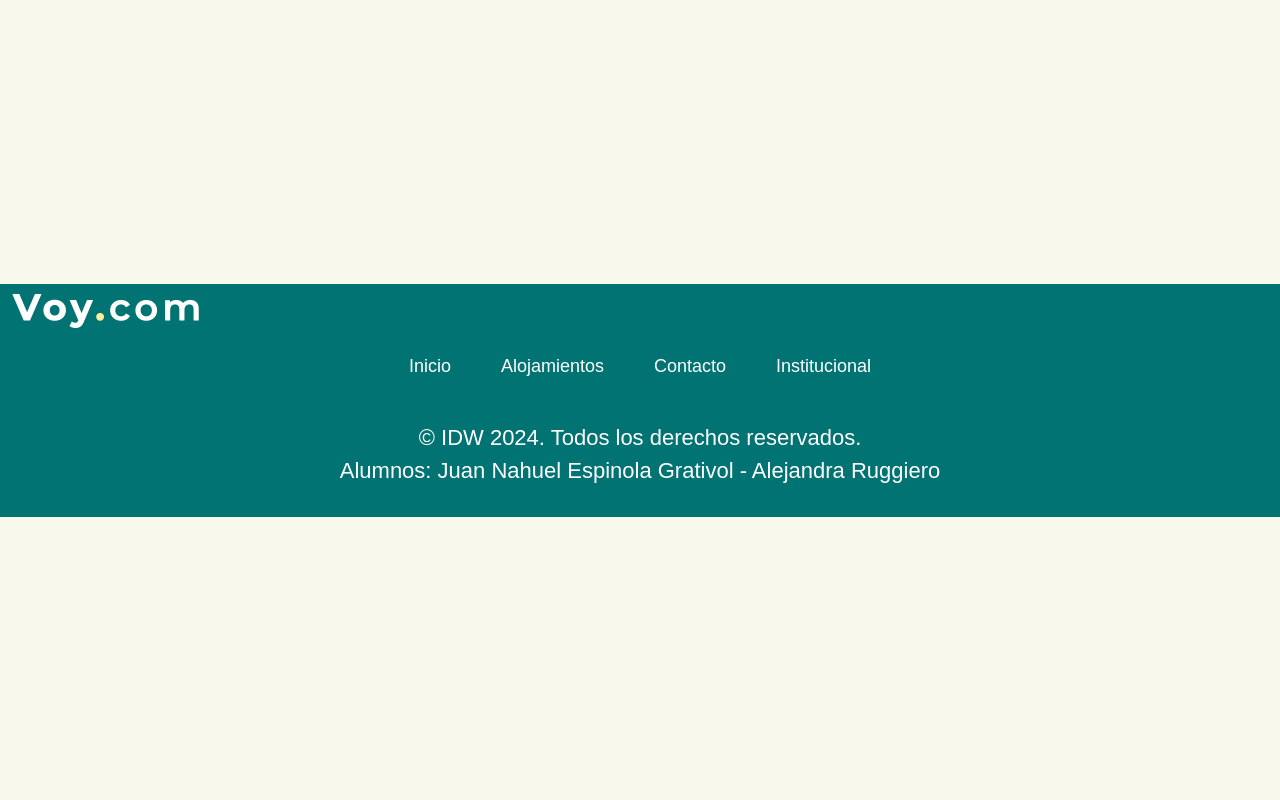
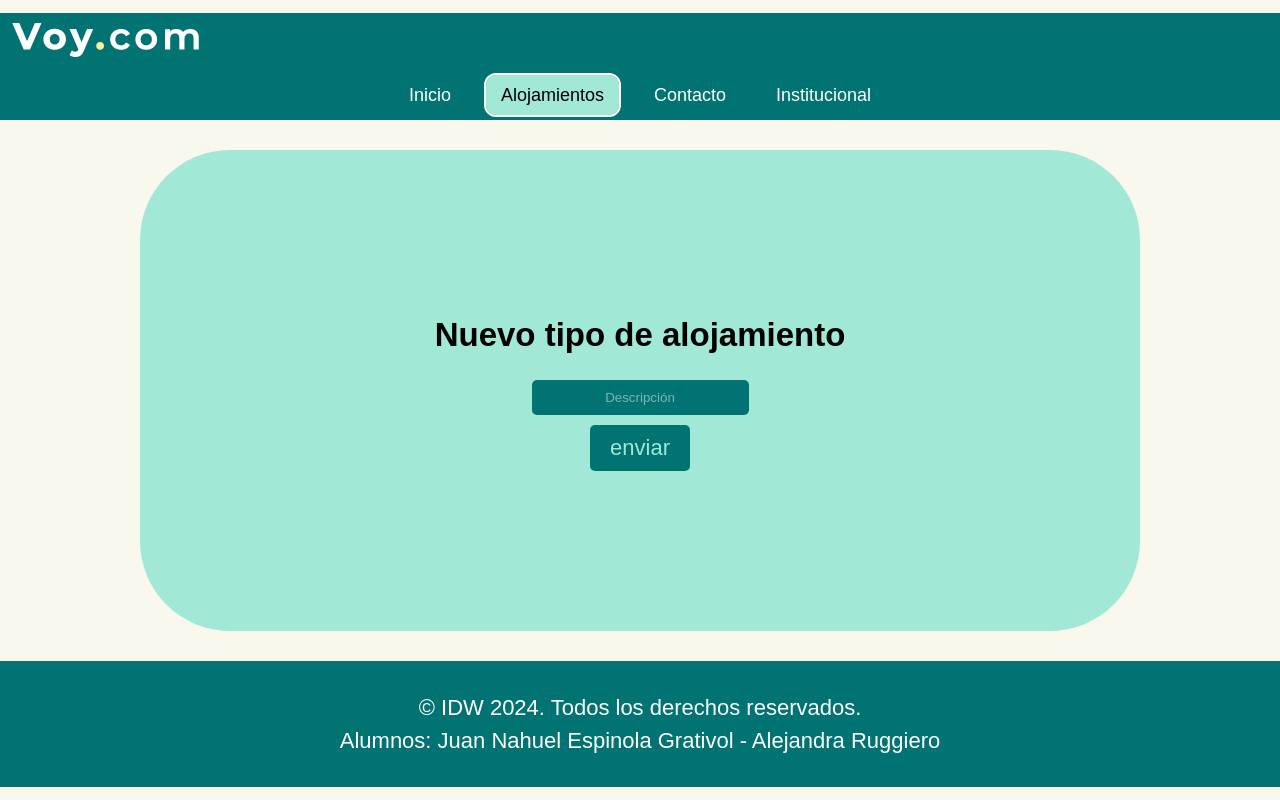
Before and after one commit to nespidev/IDW-TP-Final, a React (Vite) app: page /AddTipoDeAlojamiento in a window 1280 px wide. Built offline with nearby package versions, Linux system fonts and the light colour scheme.

Commit message:
agregamos AddTipoDeAlojamiento y estilos

```diff
--- a/src/App.jsx
+++ b/src/App.jsx
@@ -3,6 +3,7 @@ import './App.css'
 import Home from './pages/Home.jsx'
 import Institucional from './pages/Institucional.jsx'
 import Contacto from './pages/Contacto.jsx'
+import AddTipoDeAlojamiento from './pages/form/AddTipoDeAlojamiento.jsx'
 
 import Navbar from './components/Navbar.jsx'
 import Header from './components/Header.jsx'
@@ -19,6 +20,7 @@ function App() {
         <Route path="/" element={<Home />}></Route>
         <Route path="/Contacto" element={<Contacto />}></Route>
         <Route path="/Institucional" element={<Institucional />}></Route>
+        <Route path="/AddTipoDeAlojamiento" element={<AddTipoDeAlojamiento />}></Route>
       </Routes>
 
       <Footer />
--- a/src/components/Navbar.jsx
+++ b/src/components/Navbar.jsx
@@ -5,7 +5,7 @@ export default function Navbar() {
         <nav>
         <ul>
             <li ><Link className={location.pathname === '/' ? 'activo' : ''} to="/">Inicio</Link></li>
-            <li><Link className={location.pathname === '/Alojamientos' ? 'activo' : ''}>Alojamientos</Link></li>
+            <li><Link className={location.pathname === '/AddTipoDeAlojamiento' ? 'activo' : ''} to="/AddTipoDeAlojamiento">Alojamientos</Link></li>
             <li><Link className={location.pathname === '/Contacto' ? 'activo' : ''}to="/Contacto">Contacto</Link></li>
             <li><Link className={location.pathname === '/Institucional' ? 'activo' : ''} to="/Institucional">Institucional</Link></li>
         </ul>
--- /dev/null
+++ b/src/pages/form/AddTipoDeAlojamiento.css
@@ -0,0 +1,57 @@
+:root {
+    --oscuro: #027373; /* Define la variable y asigna el valor hexadecimal */
+    --claro: #A2E8D6; /* Define la variable y asigna el valor hexadecimal */
+    --acento: #FFEF9B; /* Define la variable y asigna el valor hexadecimal */
+    --fondo: #F9F8ED; /* Define la variable y asigna el valor hexadecimal */
+  }
+
+* {
+    margin: 0;
+    padding: 0;
+    box-sizing: border-box;
+}
+
+a {
+    text-decoration: none; /* Elimina el subrayado */
+    color: inherit; /* Usa el color del texto del elemento padre */
+}
+
+a:hover {
+    text-decoration: none; /* También elimina el subrayado en hover */
+}
+
+.formulario form{
+    display:flex;
+    flex-direction: column;
+    justify-content: center;
+    align-items: center;
+    padding: 20px;
+    gap: 10px;
+    margin: 100px auto;
+}
+
+.formulario button{
+    background-color: var(--oscuro);
+    color: var(--claro);
+    border: none;
+    padding: 10px 20px;
+    border-radius: 5px;
+    cursor: pointer;
+}
+
+.formulario input{
+    background-color: var(--oscuro);
+    color: var(--claro);
+    border: none;
+    padding: 10px 20px;
+    border-radius: 5px;
+}
+.formulario input:focus{
+    outline: none;
+}
+
+::placeholder {
+    color: var(--fondo);
+    opacity: 0.5;
+    text-align: center;
+}
--- /dev/null
+++ b/src/pages/form/AddTipoDeAlojamiento.jsx
@@ -0,0 +1,14 @@
+import './AddTipoDeAlojamiento.css'
+export default function AddTipoDeAlojamiento() {
+    return (
+
+        <div className="container-rect-redondeado formulario">
+            <form>
+                <h2>Nuevo tipo de alojamiento</h2>
+                <label htmlFor="descripcion"></label>
+                <input type="text" id="descripcion" name="descripcion" placeholder='Descripción' />
+                <button type="submit">enviar</button>
+            </form>
+        </div>
+    );
+}
```
